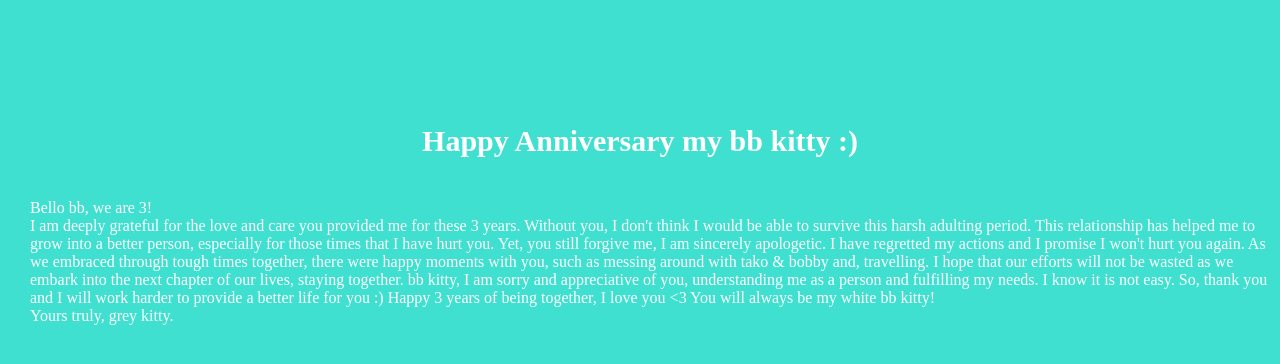
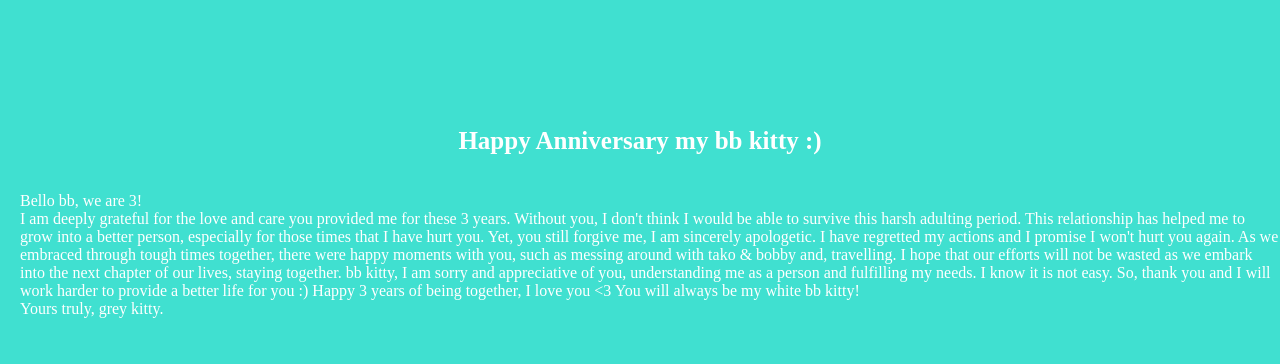
Before and after one commit to keeganchua/3rd-anniversary, a React (Create React App) app: page /#/message in a window 1280 px wide. Shown: the top 364 px of the page. Built offline with nearby package versions, Linux system fonts and the light colour scheme; a web font is replaced by a local one.

Commit message:
align Message

```diff
--- a/src/Message.css
+++ b/src/Message.css
@@ -18,13 +18,13 @@ body {
 h2 {
   font-family: 'Agbalumo', cursive;
   color: white; /* Replace with the color code or name you want */
-  font-size: 30px; /* Adjust the font size as needed */
+  font-size: 25px; /* Adjust the font size as needed */
 }
 
 p {
   font-family: 'Agbalumo', cursive;
   color: white; /* Replace with the color code or name you want */
   text-align: left; /* Align the text to the left */
-  margin-left: 30px; /* Add some left margin for indentation */
+  margin-left: 20px; /* Add some left margin for indentation */
   white-space: pre-line; /* Preserve spaces and line breaks */
 }
```
